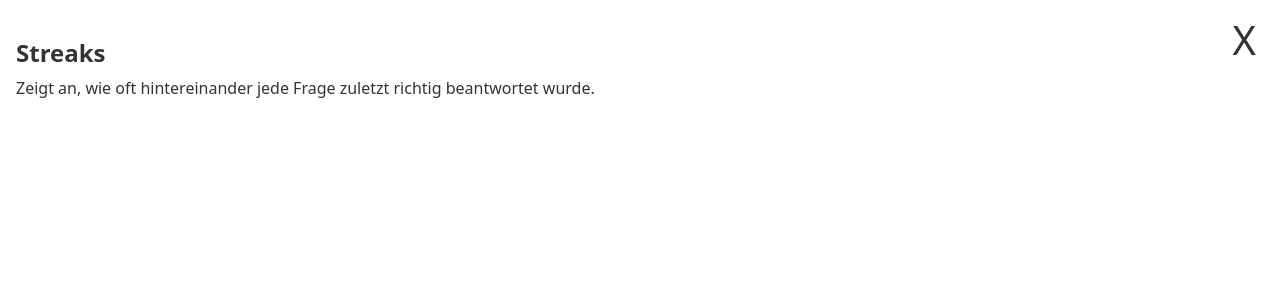
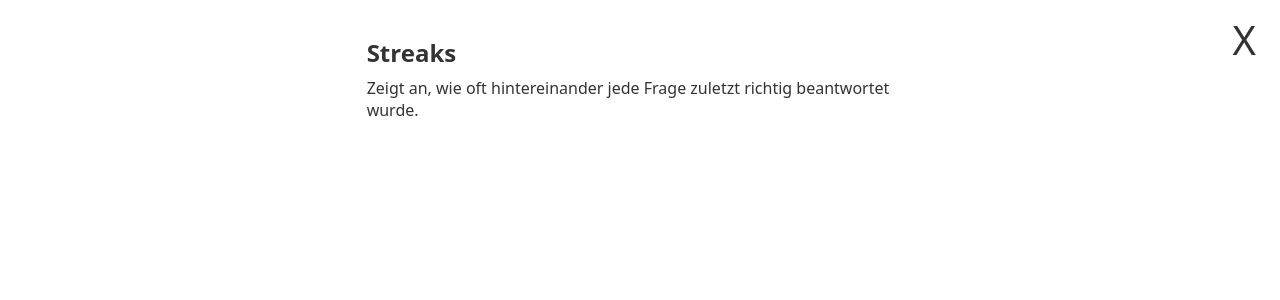
Before and after one commit to SimonStorlSchulke/para11quiz, an Angular app: page / in a window 1280 px wide. Both pictures are taken after a click on the button "Streaks anzeigen". Shown: the top 300 px of the page. Built offline with nearby package versions, Linux system fonts and the light colour scheme.

Commit message:
deploy streaks 2

```diff
--- a/src/app/app.component.html
+++ b/src/app/app.component.html
@@ -40,14 +40,16 @@
 
   @if(streaksPopup) {
     <div class="streaks-info">
+      <div class="wrapper" style="display: flex; flex-direction: column">
         <div class="close" (click)="closeStreaks()">X</div>
         <h2>Streaks</h2>
         <span>Zeigt an, wie oft hintereinander jede Frage zuletzt richtig beantwortet wurde.</span>
         @for (entry of streakMap; track $index) {
           @if(entry[1] > 0) {
-          <span class="question">{{questions[entry[0]].prompt}} &nbsp;&nbsp;<b class="streak-num" [class.lightgreen]="entry[1] == 2" [class.green]="entry[1] > 2">{{entry[1]}}x</b></span>
+            <span class="question"><span class="streak-prompt">{{questions[entry[0]].prompt}}</span> &nbsp;&nbsp;<b class="streak-num" [class.lightgreen]="entry[1] == 2" [class.green]="entry[1] > 2">{{entry[1]}}x</b></span>
           }
         }
       </div>
+    </div>
   }
 }
--- a/src/app/app.component.scss
+++ b/src/app/app.component.scss
@@ -122,11 +122,16 @@ button:hover {
   top: 0;
   left: 0;
   width: 100%;
-  height: 100%;
+  height: 100dvh;
   padding: 16px;
+  overflow: auto;
 
   h2 {
     margin-bottom: 8px;
+  }
+
+  .streak-prompt {
+    display:inline-block;
   }
 
   .close {
@@ -134,6 +139,7 @@ button:hover {
     right: 24px;
     top: 12px;
     font-size: 40px;
+    cursor: pointer;
   }
 
   .question {
--- a/src/app/app.component.ts
+++ b/src/app/app.component.ts
@@ -13,7 +13,7 @@ import { AsyncPipe } from '@angular/common';
 export class AppComponent implements OnInit {
   title = 'para11quiz';
 
-  questions = [allQuestions[0], allQuestions[1], allQuestions[2], allQuestions[3]];
+  questions = [...allQuestions];
 
   streakMap = new Map<number, number>();
   currentQuestionIndex = this.getBiasedRandomQuestionId();
```
Lines whose indentation alone changed are shown as unchanged.
